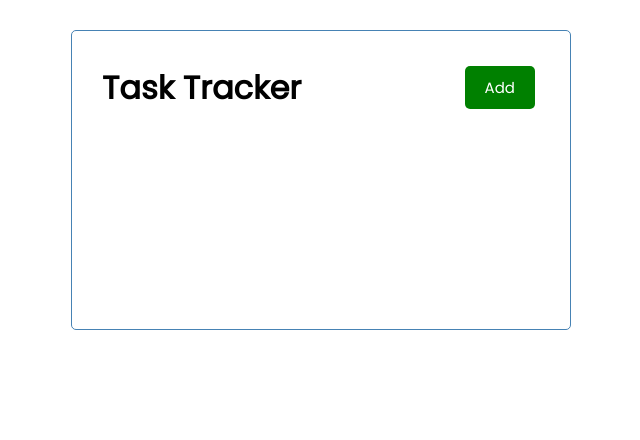
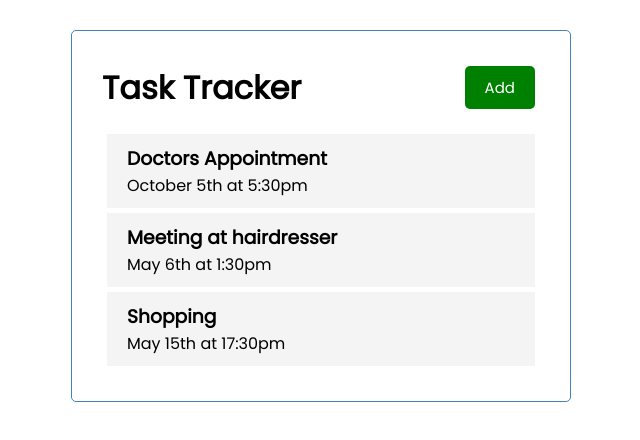
Before and after one commit to Froob12/Angular13-TaskTracker, an Angular app: page / in a window 1280 px wide. Shown: the top 440 px of the page, without its empty margins (319-959 px from the left). Built offline with nearby package versions, Linux system fonts and the light colour scheme.

Commit message:
Task item component

```diff
--- /dev/null
+++ b/src/app/Task.ts
@@ -0,0 +1,9 @@
+export interface Task{
+
+ id?:number;
+ text:string;
+ day:string;
+ reminder:boolean;
+
+
+}
--- a/src/app/app.component.html
+++ b/src/app/app.component.html
@@ -1,3 +1,4 @@
 <div class="container">
     <app-header></app-header>
+    <app-tasks></app-tasks>
 </div>
--- a/src/app/app.module.ts
+++ b/src/app/app.module.ts
@@ -4,12 +4,16 @@
 import { AppComponent } from './app.component';
 import { HeaderComponent } from './components/header/header.component';
 import { ButtonComponent } from './components/button/button.component';
+import { TasksComponent } from './components/tasks/tasks.component';
+import { TaskItemComponent } from './components/task-item/task-item.component';
 
 @NgModule({
   declarations: [
     AppComponent,
     HeaderComponent,
-    ButtonComponent
+    ButtonComponent,
+    TasksComponent,
+    TaskItemComponent
   ],
   imports: [
     BrowserModule
--- /dev/null
+++ b/src/app/components/task-item/task-item.component.css
@@ -0,0 +1,16 @@
+.task {
+    background: #f4f4f4;
+    margin: 5px;
+    padding: 10px 20px;
+    cursor: pointer;
+}
+
+.task.reminder {
+    border-left: 5px solid green;
+}
+
+.task h3 {
+    display: flex;
+    align-items: center;
+    justify-content: space-between;
+}
--- /dev/null
+++ b/src/app/components/task-item/task-item.component.html
@@ -0,0 +1,4 @@
+<div class="task">
+    <h3>{{task.text}}</h3>
+    <p>{{task.day }} </p>
+</div>
--- /dev/null
+++ b/src/app/components/task-item/task-item.component.ts
@@ -0,0 +1,21 @@
+import { Component, OnInit, Input } from '@angular/core';
+import {Task} from '../../Task';
+
+@Component({
+  selector: 'app-task-item',
+  templateUrl: './task-item.component.html',
+  styleUrls: ['./task-item.component.css']
+})
+export class TaskItemComponent implements OnInit {
+
+  @Input() task!: Task;
+
+  constructor() {
+
+
+   }
+
+  ngOnInit(): void {
+  }
+
+}
--- /dev/null
+++ b/src/app/components/tasks/tasks.component.html
@@ -0,0 +1 @@
+<app-task-item *ngFor="let task of tasks" [task]="task"> </app-task-item>
--- /dev/null
+++ b/src/app/components/tasks/tasks.component.ts
@@ -0,0 +1,19 @@
+import { Component, OnInit } from '@angular/core';
+import {Task} from '../../Task';
+import {TASKS} from '../../mock-tasks';
+
+@Component({
+  selector: 'app-tasks',
+  templateUrl: './tasks.component.html',
+  styleUrls: ['./tasks.component.css']
+})
+
+export class TasksComponent implements OnInit {
+tasks: Task[] = TASKS;
+
+  constructor() { }
+
+  ngOnInit(): void {
+  }
+
+}
--- /dev/null
+++ b/src/app/mock-tasks.ts
@@ -0,0 +1,22 @@
+import { Task } from './Task';
+
+export const TASKS: Task[] = [
+  {
+    id: 1,
+    text: 'Doctors Appointment',
+    day: 'October 5th at 5:30pm',
+    reminder: true,
+  },
+  {
+    id: 2,
+    text: 'Meeting at hairdresser',
+    day: 'May 6th at 1:30pm',
+    reminder: true,
+  },
+  {
+    id: 3,
+    text: 'Shopping',
+    day: 'May 15th at 17:30pm',
+    reminder: false,
+  },
+];
```
Also changed, not shown: src/app/components/tasks/tasks.component.css (added), 2 other files (tests, documents, lock files or other folders).
